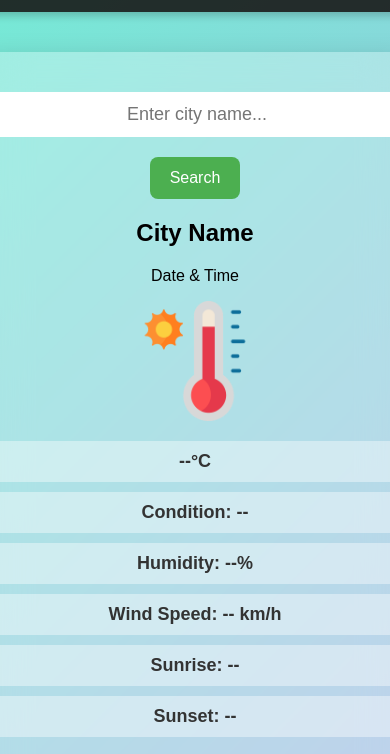
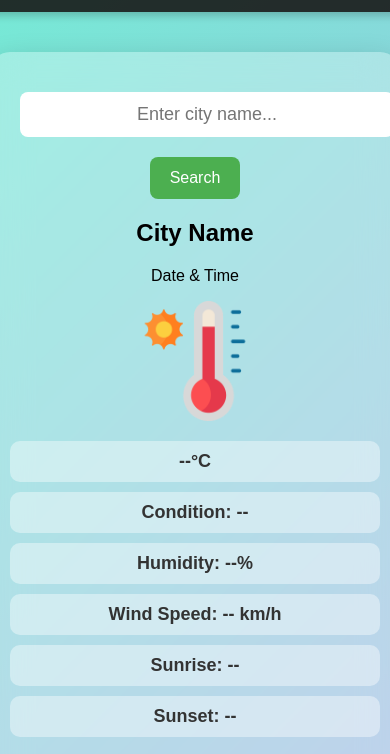
Before and after one commit to venu1011/WEATHER-NOW, a plain HTML site: page index.html in a window 390 px wide. Shown: the part 58-812 px from the top of the page. Drawn offline with Linux system fonts and the light colour scheme.

Commit message:
Update styles.css
responsive update

```diff
--- a/styles.css
+++ b/styles.css
@@ -48,20 +48,19 @@ body {
     backdrop-filter: blur(15px);
     text-align: center;
     transition: all 0.3s ease;
-    max-width: 600px;
+    max-width: 350px;
     width: 100%;
     animation: fadeIn 0.5s ease-in-out;
 }
 .weather-card input {
-    display: flex;
     padding: 12px;
-    margin: 10px -10px ;
+    margin: 10px 0px ;
     border: none;
     border-radius: 8px;
     text-align: center;
     font-size: 18px;
     width: 100%;
-    flex-direction: column;
+
 
 
 
@@ -111,7 +110,7 @@ body {
     border-radius: 10px;
     text-align: center;
     width: 100%;
-    max-width: 600px;
+    max-width: 500px;
     transition: background 0.5s ease-in-out;
 
 }
```
